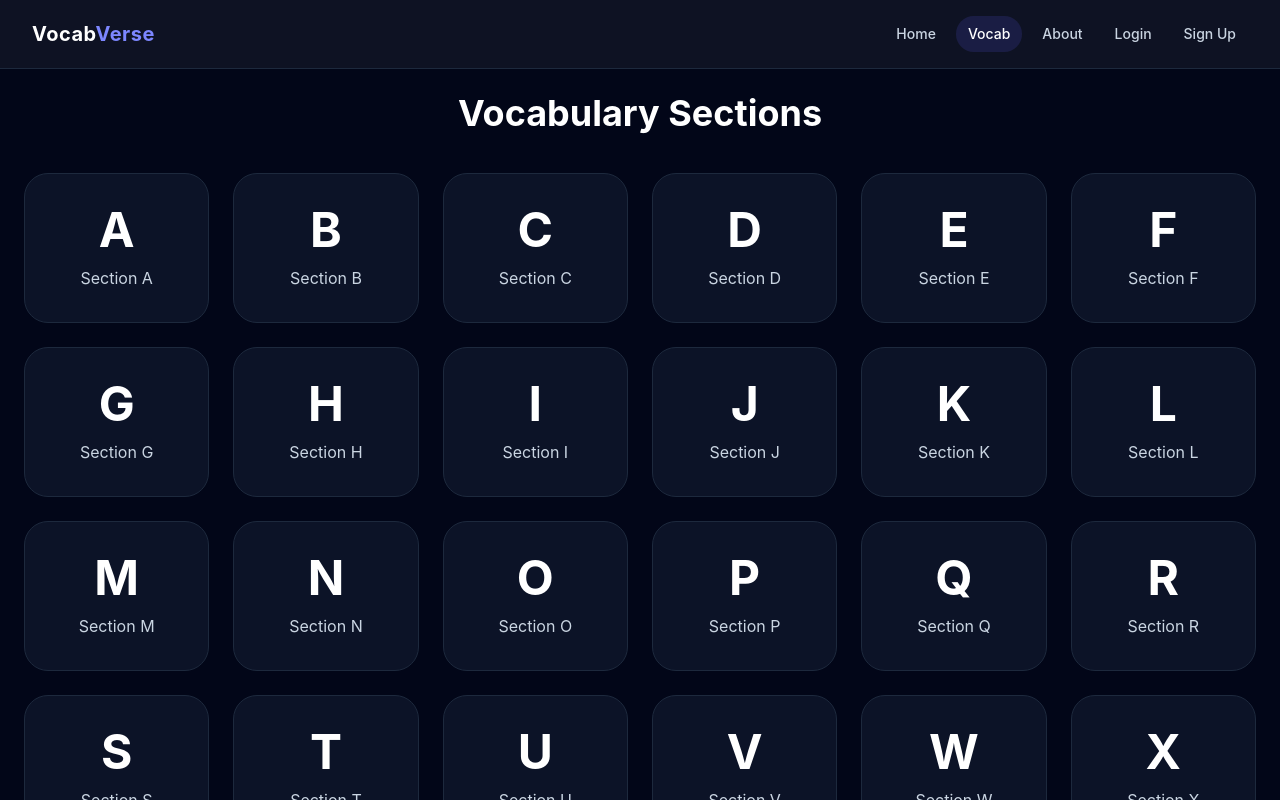
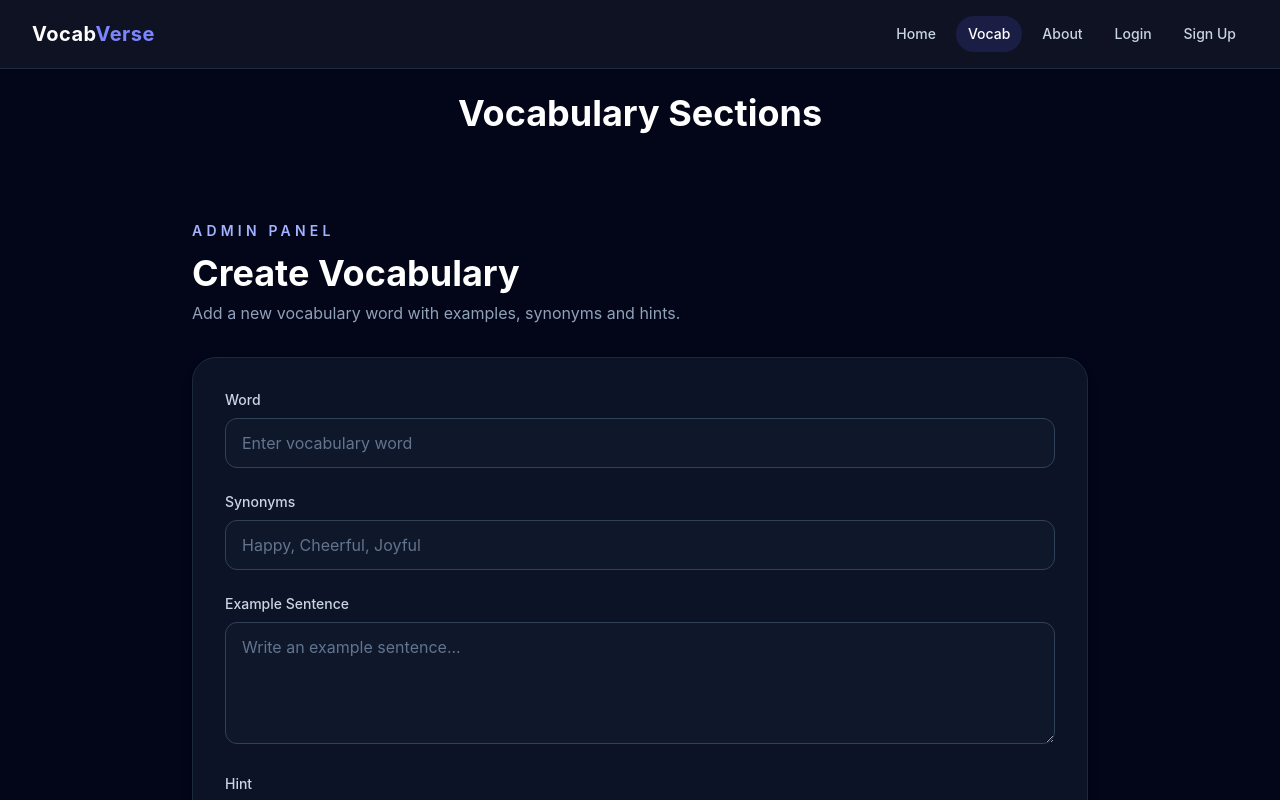
Before and after one commit to sandipsaw/vacabulary, a React (Vite) app in the folder frontend/: page /vocab in a window 1280 px wide. Shown: the top 800 px of the page. Built offline with nearby package versions, Linux system fonts and the light colour scheme.

Commit message:
creac vocab

```diff
--- a/frontend/src/Pages/Vocab.jsx
+++ b/frontend/src/Pages/Vocab.jsx
@@ -1,5 +1,6 @@
 import React from "react";
 import { NavLink } from "react-router-dom";
+import VocabCreaate from "../Pages/vocab/VocabCreate.jsx";
 
 const letters = "ABCDEFGHIJKLMNOPQRSTUVWXYZ".split("");
 
@@ -11,6 +12,8 @@ const Vocab = () => {
         <h1 className="mb-10 text-4xl font-bold text-center">
           Vocabulary Sections
         </h1>
+
+        {<VocabCreaate/>}
 
         <div className="grid grid-cols-2 sm:grid-cols-3 md:grid-cols-4 lg:grid-cols-6 gap-6">
 
```
